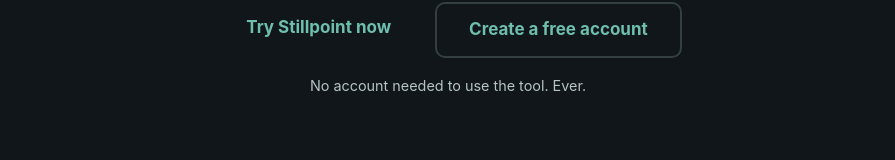
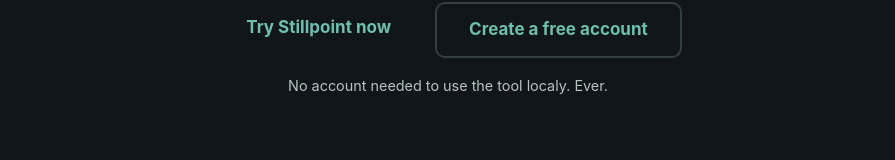
Before and after one commit to numberwonderman/Stillpoint-, a Next.js app: page / in a window 1280 px wide. Shown: the part 378-538 px from the top of the page, without its empty margins (192-1087 px from the left). Built offline with nearby package versions, Linux system fonts and the light colour scheme; no server answers; a web font is replaced by a local one.

Commit message:
Fix typo in account usage message

```diff
--- a/src/app/page.jsx
+++ b/src/app/page.jsx
@@ -65,7 +65,7 @@
           </Link>
         </div>
         <p className="mt-4 text-[0.9rem] text-text-muted">
-          No account needed to use the tool. Ever.
+          No account needed to use the tool localy. Ever.
         </p>
       </section>
 
```
